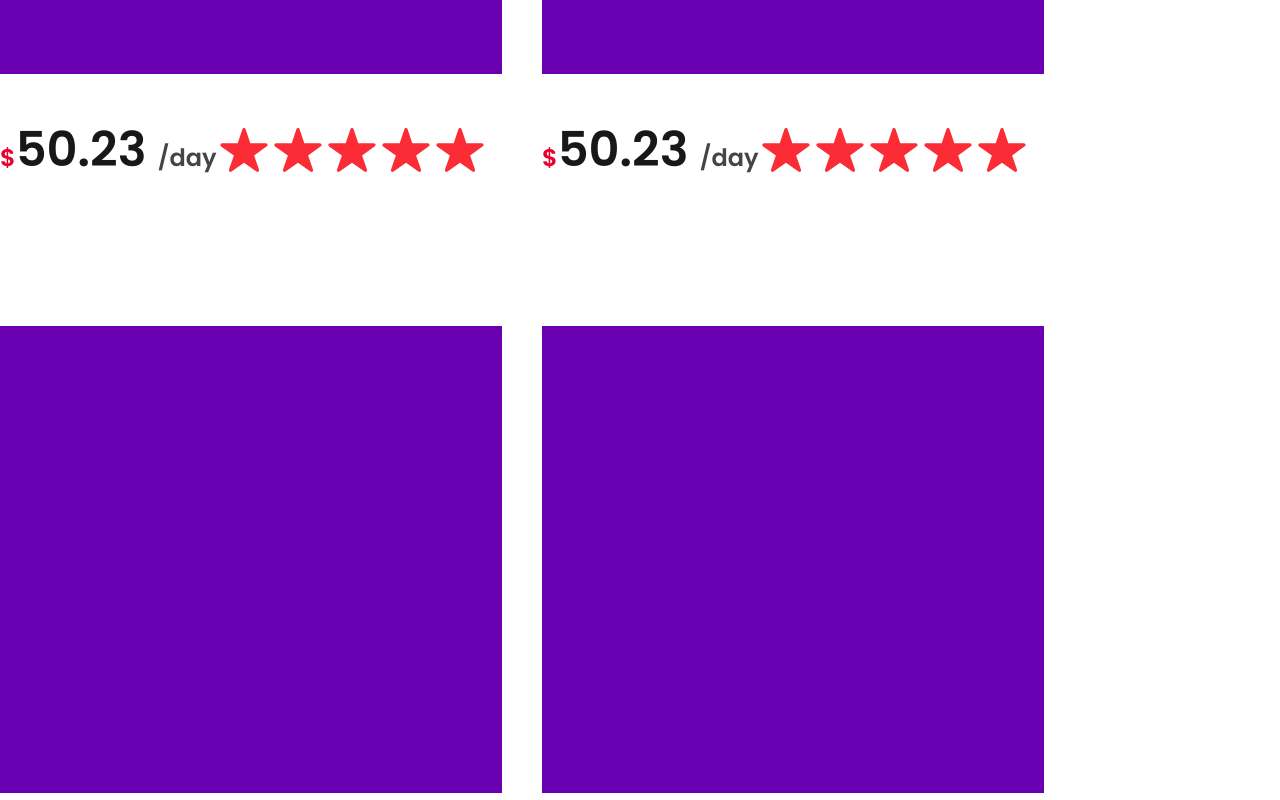
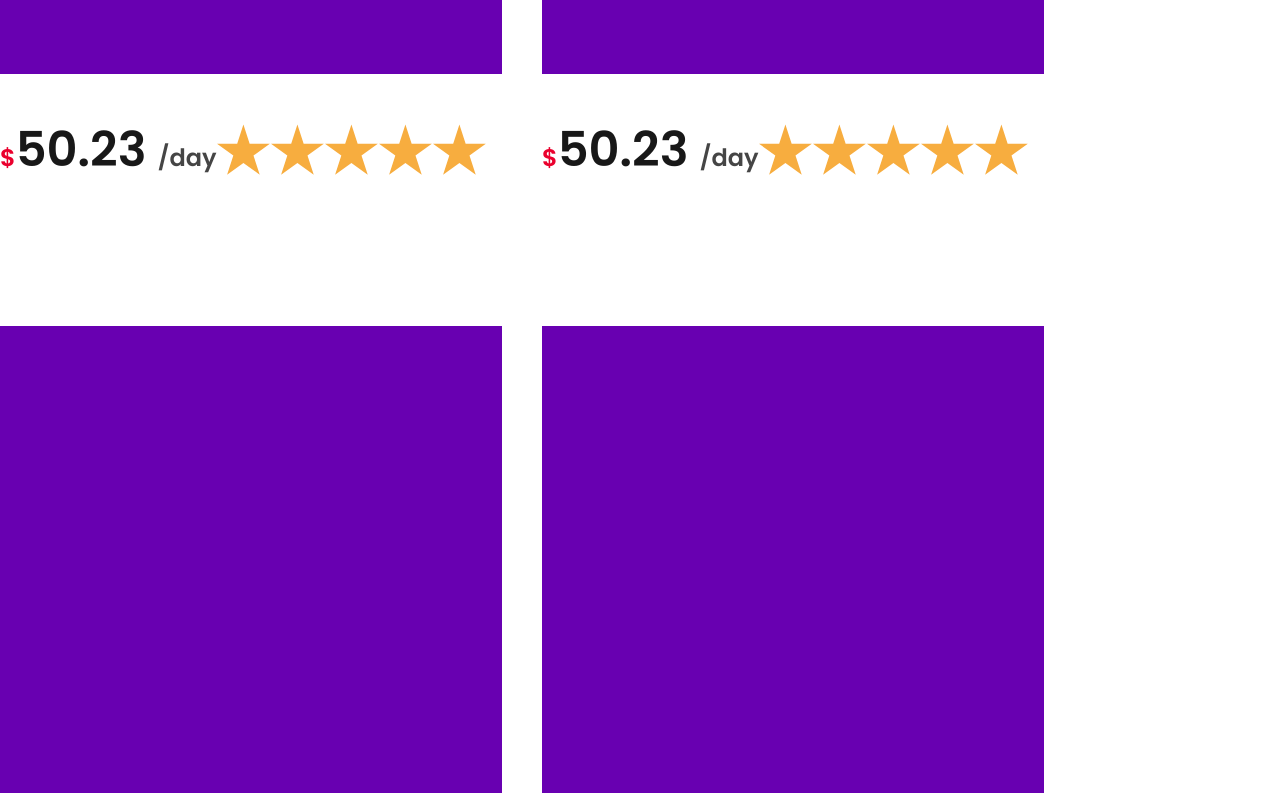
Before and after one commit to shoumen-shomu/speedyrent, a React (Vite) app: page / in a window 1280 px wide. Shown: the part 6140-6940 px from the top of the page. Built offline with nearby package versions, Linux system fonts and the light colour scheme.

Commit message:
icon svg added

```diff
--- a/src/components/Products.jsx
+++ b/src/components/Products.jsx
@@ -2,7 +2,7 @@ import React from "react";
 import Images from "./Images";
 import productImg from "/src/assets/productImg.png";
 import Container from "./Container";
-import { IoIosStar } from "react-icons/io";
+import { IoStar } from "react-icons/io5";
 
 const Products = () => {
   return (
@@ -24,11 +24,66 @@ const Products = () => {
                 </span>
               </p>
               <div className="flex">
-                <IoIosStar className=" !text-red-500 text-[10px]" />
-                <IoIosStar className=" !text-red-500 text-[10px]" />
-                <IoIosStar className=" !text-red-500 text-[10px]" />
-                <IoIosStar className=" !text-red-500 text-[10px]" />
-                <IoIosStar className=" !text-red-500 text-[10px]" />
+                <svg
+                  width="15"
+                  height="15"
+                  viewBox="0 0 35 33"
+                  fill="none"
+                  xmlns="http://www.w3.org/2000/svg"
+                >
+                  <path
+                    d="M17.119 0L21.1603 12.4377H34.238L23.6579 20.1246L27.6992 32.5623L17.119 24.8754L6.53888 32.5623L10.5801 20.1246L1.90735e-06 12.4377H13.0778L17.119 0Z"
+                    fill="#F7AD3F"
+                  />
+                </svg>
+                <svg
+                  width="15"
+                  height="15"
+                  viewBox="0 0 35 33"
+                  fill="none"
+                  xmlns="http://www.w3.org/2000/svg"
+                >
+                  <path
+                    d="M17.119 0L21.1603 12.4377H34.238L23.6579 20.1246L27.6992 32.5623L17.119 24.8754L6.53888 32.5623L10.5801 20.1246L1.90735e-06 12.4377H13.0778L17.119 0Z"
+                    fill="#F7AD3F"
+                  />
+                </svg>
+                <svg
+                  width="15"
+                  height="15"
+                  viewBox="0 0 35 33"
+                  fill="none"
+                  xmlns="http://www.w3.org/2000/svg"
+                >
+                  <path
+                    d="M17.119 0L21.1603 12.4377H34.238L23.6579 20.1246L27.6992 32.5623L17.119 24.8754L6.53888 32.5623L10.5801 20.1246L1.90735e-06 12.4377H13.0778L17.119 0Z"
+                    fill="#F7AD3F"
+                  />
+                </svg>
+                <svg
+                  width="15"
+                  height="15"
+                  viewBox="0 0 35 33"
+                  fill="none"
+                  xmlns="http://www.w3.org/2000/svg"
+                >
+                  <path
+                    d="M17.119 0L21.1603 12.4377H34.238L23.6579 20.1246L27.6992 32.5623L17.119 24.8754L6.53888 32.5623L10.5801 20.1246L1.90735e-06 12.4377H13.0778L17.119 0Z"
+                    fill="#F7AD3F"
+                  />
+                </svg>
+                <svg
+                  width="15"
+                  height="15"
+                  viewBox="0 0 35 33"
+                  fill="none"
+                  xmlns="http://www.w3.org/2000/svg"
+                >
+                  <path
+                    d="M17.119 0L21.1603 12.4377H34.238L23.6579 20.1246L27.6992 32.5623L17.119 24.8754L6.53888 32.5623L10.5801 20.1246L1.90735e-06 12.4377H13.0778L17.119 0Z"
+                    fill="#F7AD3F"
+                  />
+                </svg>
               </div>
             </div>
           </div>
```
Also changed, not shown: src/assets/Star 1.svg (added).
